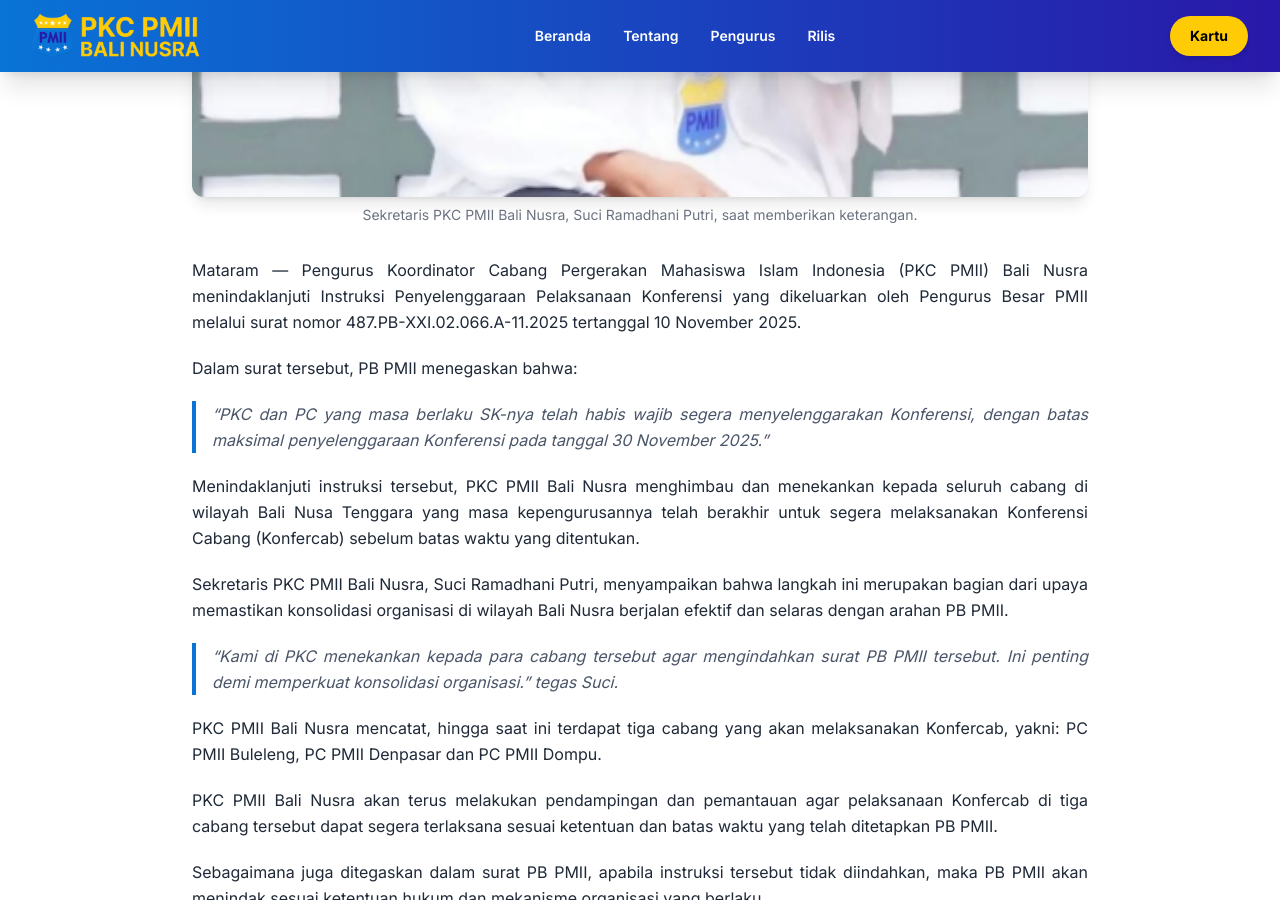
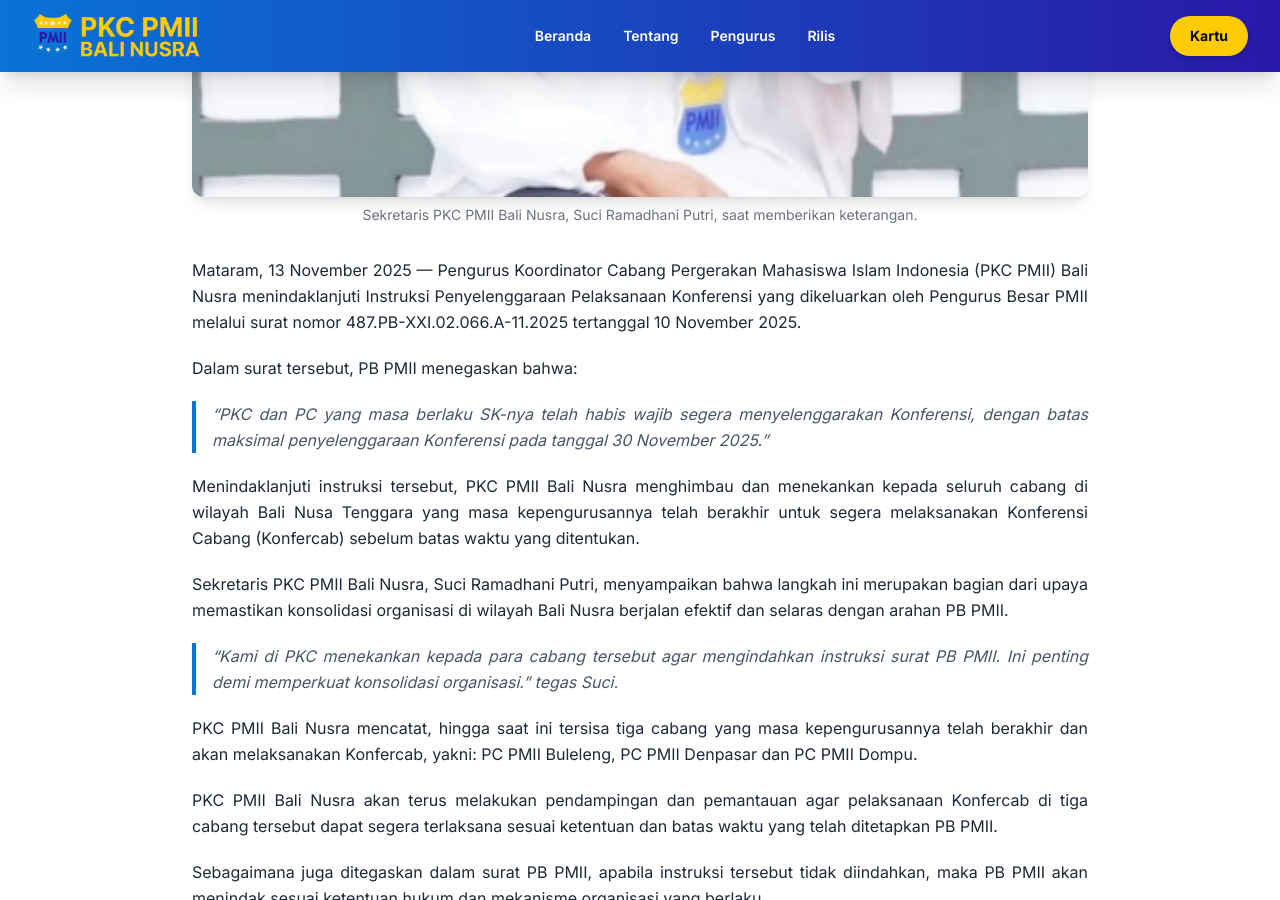
Before and after one commit to webcloud-1704/webcloud-1704.github.io, a Jekyll site: the page built from _posts/2025-11-13-pkc-pmii-bali-nusra-tegaskan.md, in a window 1280 px wide and 900 px high, scrolled down 1159 px. Built offline with Jekyll 4.4.1, drawn with Linux system fonts in a browser that asks for light colours; nearby versions of some CDN libraries.

Commit message:
Update 2025-11-13-pkc-pmii-bali-nusra-tegaskan.md

```diff
--- a/_posts/2025-11-13-pkc-pmii-bali-nusra-tegaskan.md
+++ b/_posts/2025-11-13-pkc-pmii-bali-nusra-tegaskan.md
@@ -16,7 +16,7 @@
   - Mataram
 ---
 
-Mataram — Pengurus Koordinator Cabang Pergerakan Mahasiswa Islam Indonesia (PKC PMII) Bali Nusra menindaklanjuti Instruksi Penyelenggaraan Pelaksanaan Konferensi yang dikeluarkan oleh Pengurus Besar PMII melalui surat nomor 487.PB-XXI.02.066.A-11.2025 tertanggal 10 November 2025.
+Mataram, 13 November 2025 — Pengurus Koordinator Cabang Pergerakan Mahasiswa Islam Indonesia (PKC PMII) Bali Nusra menindaklanjuti Instruksi Penyelenggaraan Pelaksanaan Konferensi yang dikeluarkan oleh Pengurus Besar PMII melalui surat nomor 487.PB-XXI.02.066.A-11.2025 tertanggal 10 November 2025.
 
 Dalam surat tersebut, PB PMII menegaskan bahwa:
 
@@ -26,9 +26,9 @@
 
 Sekretaris PKC PMII Bali Nusra, Suci Ramadhani Putri, menyampaikan bahwa langkah ini merupakan bagian dari upaya memastikan konsolidasi organisasi di wilayah Bali Nusra berjalan efektif dan selaras dengan arahan PB PMII.
 
-> “Kami di PKC menekankan kepada para cabang tersebut agar mengindahkan surat PB PMII tersebut. Ini penting demi memperkuat konsolidasi organisasi.” tegas Suci.
+> “Kami di PKC menekankan kepada para cabang tersebut agar mengindahkan instruksi surat PB PMII. Ini penting demi memperkuat konsolidasi organisasi.” tegas Suci.
 
-PKC PMII Bali Nusra mencatat, hingga saat ini terdapat tiga cabang yang akan melaksanakan Konfercab, yakni: PC PMII Buleleng, PC PMII Denpasar dan PC PMII Dompu.
+PKC PMII Bali Nusra mencatat, hingga saat ini tersisa tiga cabang yang masa kepengurusannya telah berakhir dan akan melaksanakan Konfercab, yakni: PC PMII Buleleng, PC PMII Denpasar dan PC PMII  Dompu.
 
 PKC PMII Bali Nusra akan terus melakukan pendampingan dan pemantauan agar pelaksanaan Konfercab di tiga cabang tersebut dapat segera terlaksana sesuai ketentuan dan batas waktu yang telah ditetapkan PB PMII.
 
```
